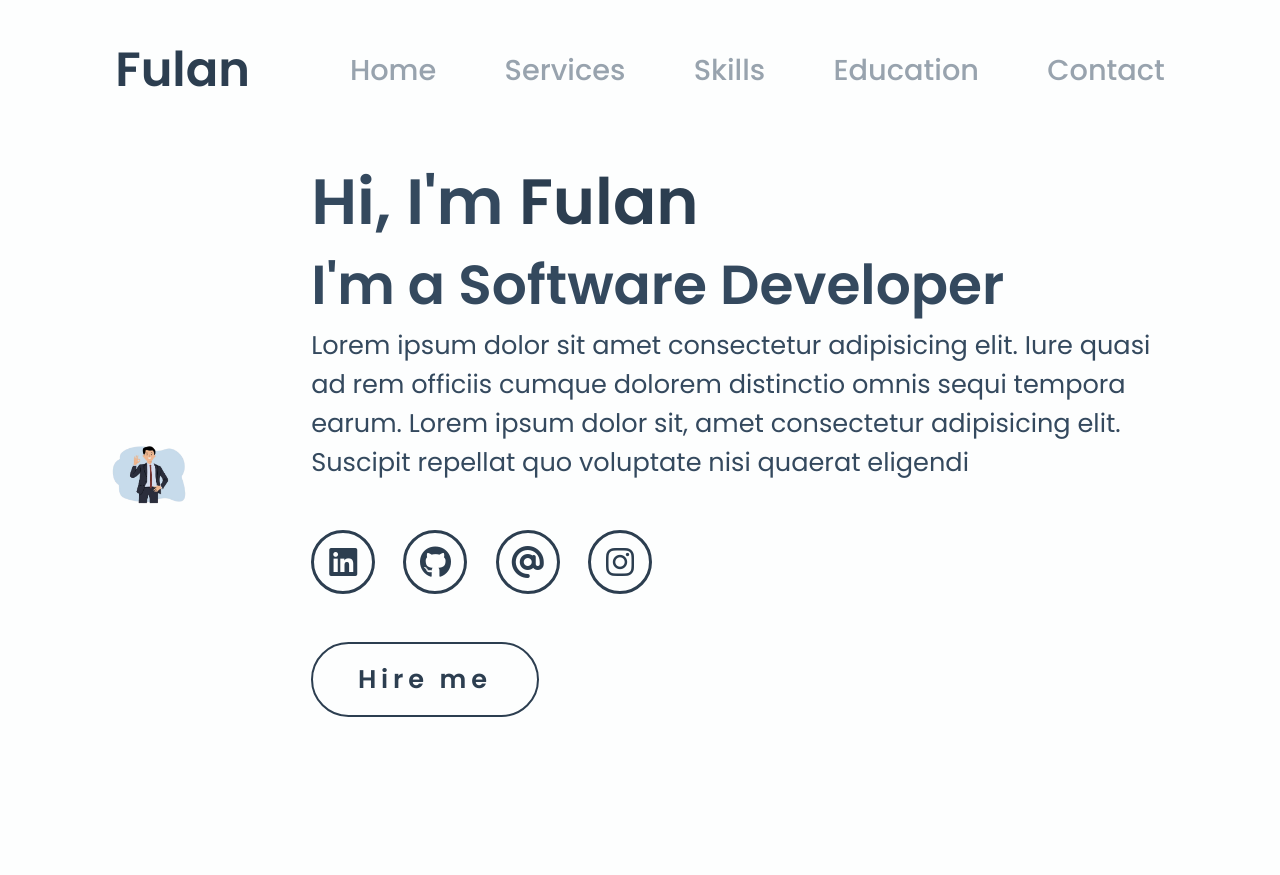
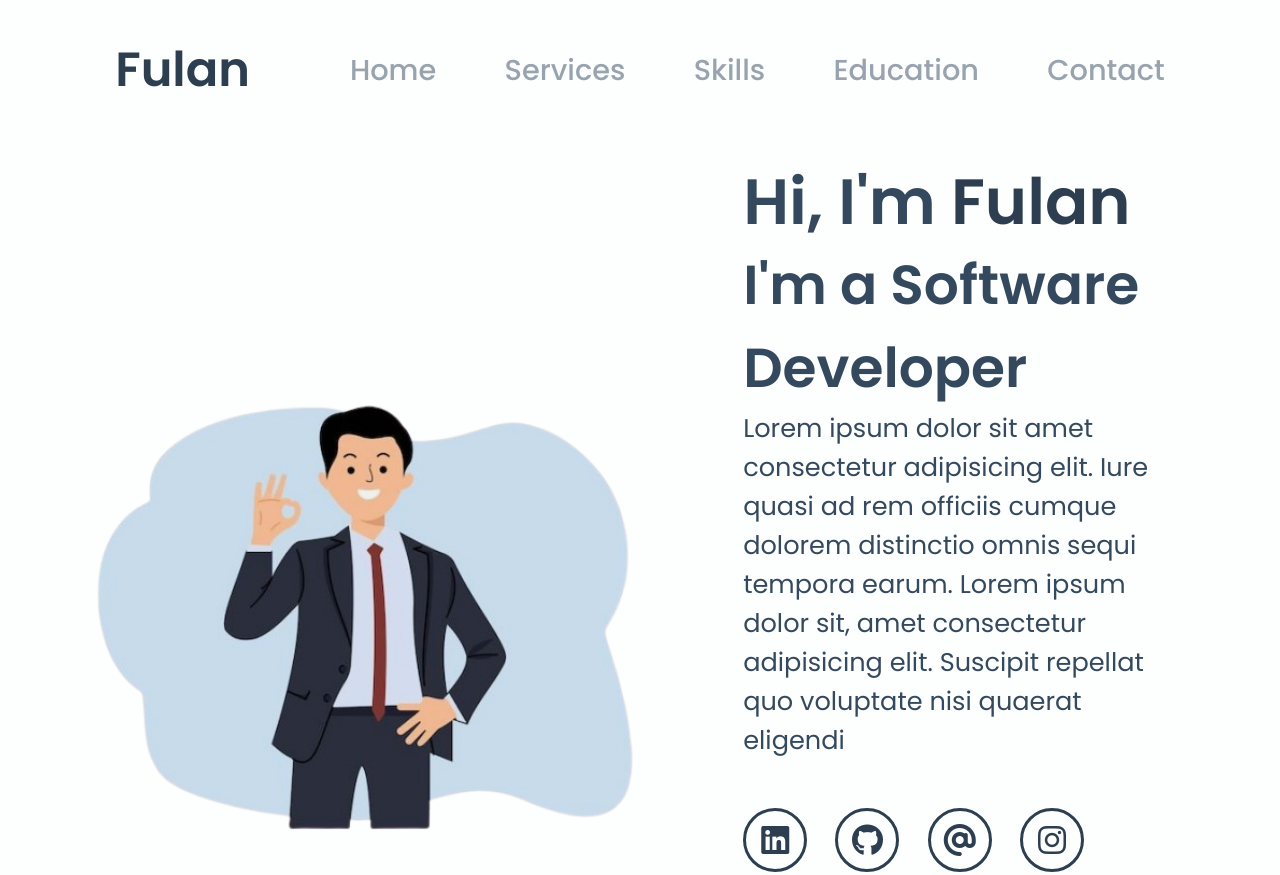
Before and after one commit to DheniAditya/portofolio-web, a plain HTML site: page index.html in a window 1280 px wide. Shown: the top 875 px of the page. Drawn offline with Linux system fonts and the light colour scheme.

Commit message:
picture done

```diff
--- a/style.css
+++ b/style.css
@@ -152,8 +152,8 @@ section{
 .home{
     margin-top : 40px;
     display: flex;
-    justify-content: center;
-    align-items: center;
+    justify-content:flex-start;
+    align-items:center;
     gap: 8rem;
     background-color: var(--background);
 }
@@ -186,10 +186,7 @@ span{
 }
 
 .home-img img{
-    position: relative;
-    width: 100%;
-    max-width: 250px;
-    height: auto;
+    width: 500px;
 }
 
 .social-icons a{
```
